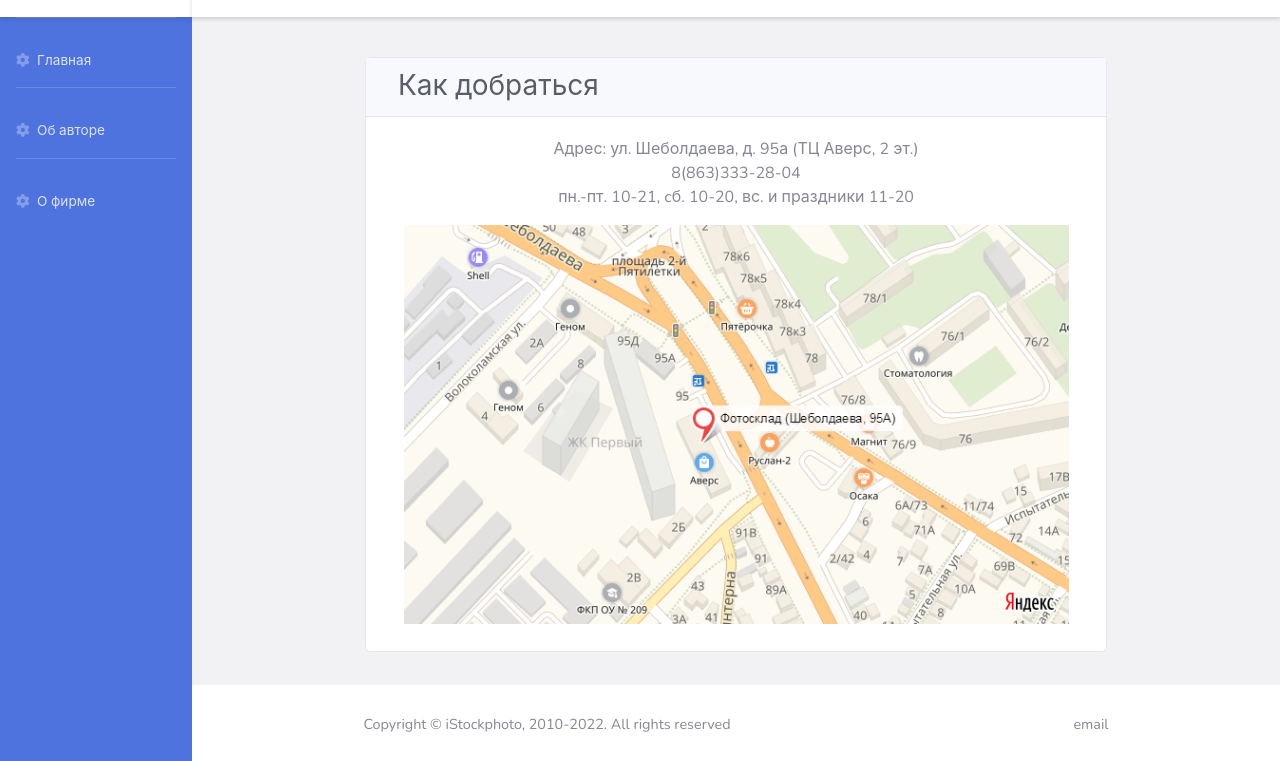
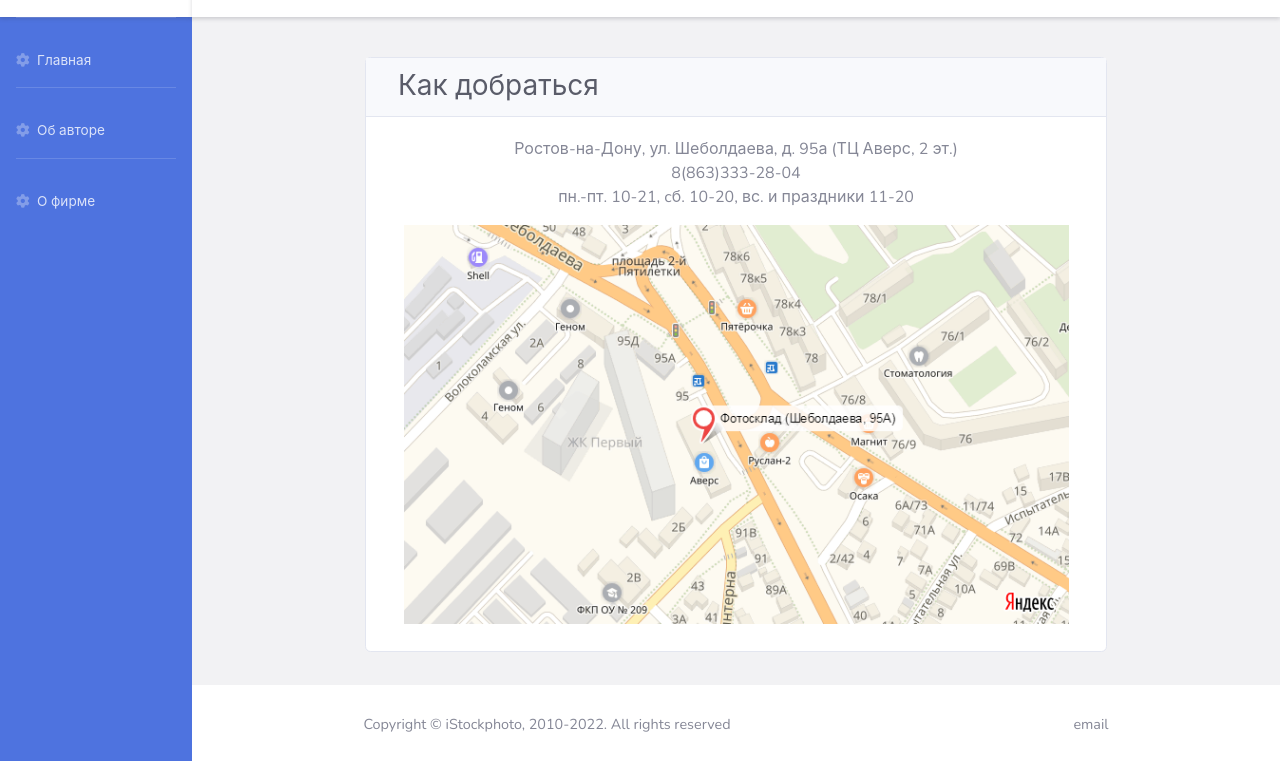
Before and after one commit to Alextxnk/Lab_1_web, a plain HTML site: page src/pages/firm.html in a window 1280 px wide. Shown: the part 39-800 px from the top of the page. Drawn offline with nearby package versions, Linux system fonts and the light colour scheme.

Commit message:
first commit

```diff
--- a/src/pages/firm.html
+++ b/src/pages/firm.html
@@ -70,7 +70,7 @@
 
                      <div class="card-body">
                         <ul class="firm-ul">
-                           <li>Адрес: ул. Шеболдаева, д. 95а (ТЦ Аверс, 2 эт.)</li>
+                           <li>Ростов-на-Дону, ул. Шеболдаева, д. 95а (ТЦ Аверс, 2 эт.)</li>
                            <li>8(863)333-28-04</li>
                            <li>пн.-пт. 10-21, cб. 10-20, вс. и праздники 11-20</li>
                         </ul>
```
